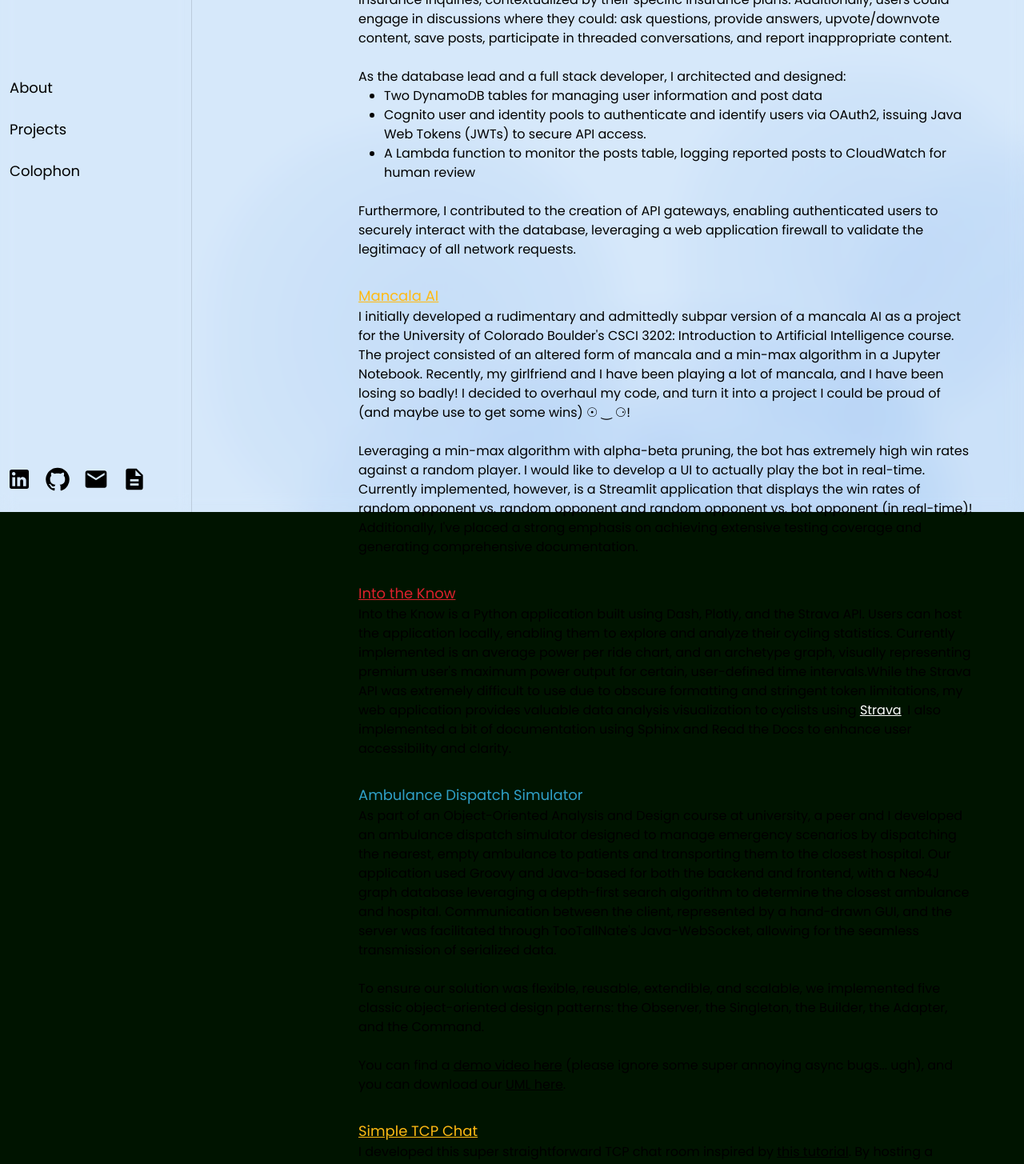
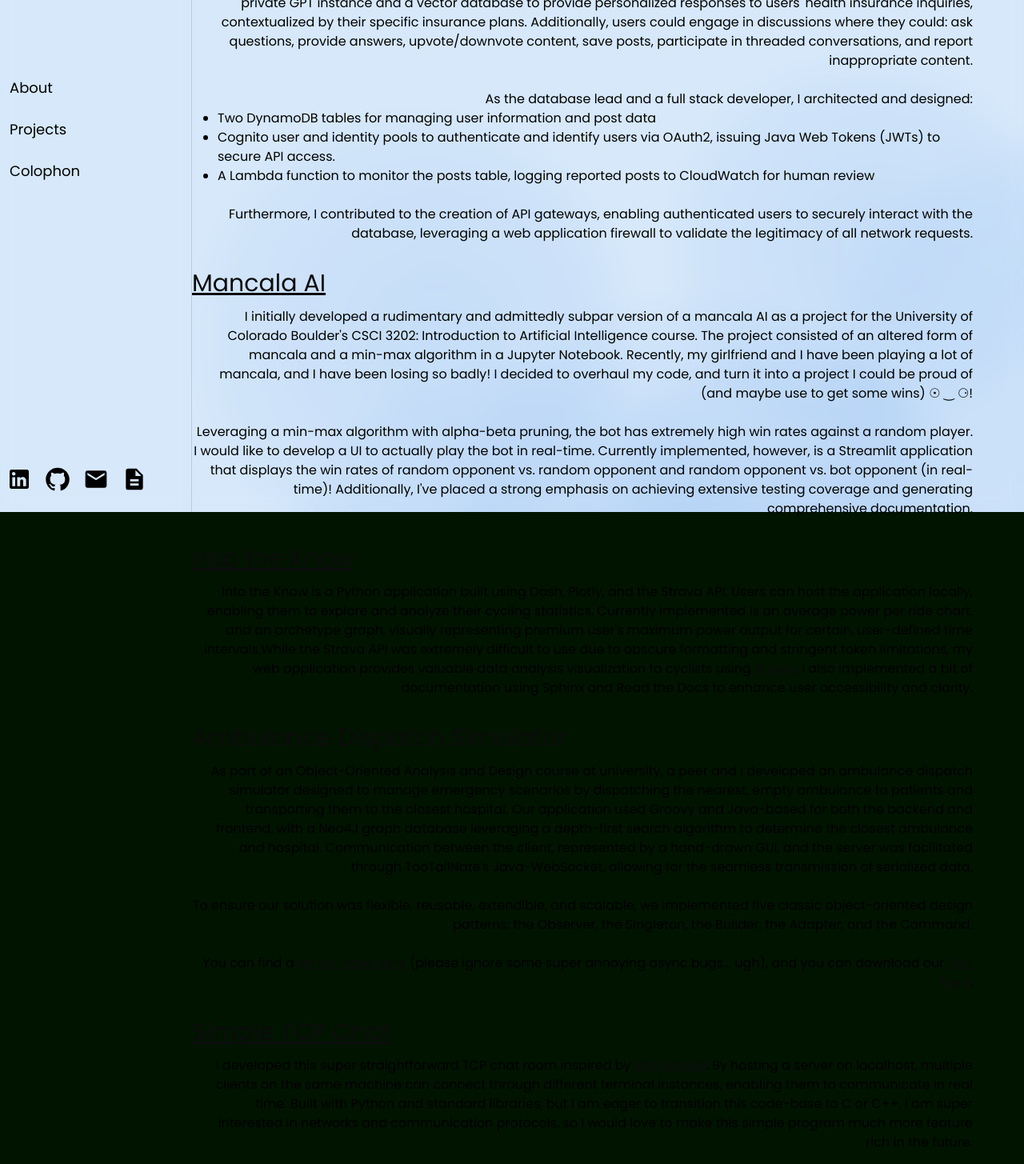
Before and after one commit to vincedbowen/vincedbowen.github.io, a Next.js app: page /projects in a window 1280 px wide. Shown: the part 160-1615 px from the top of the page at 80% size. Built offline with nearby package versions, Linux system fonts and the light colour scheme.

Commit message:
Adding projects

```diff
--- a/app/projects/page.jsx
+++ b/app/projects/page.jsx
@@ -5,20 +5,20 @@
 
 export default function Projects() {
     return (
-        <div className="flex flex-col items-end min-h-screen pr-16 pb-16">
-            <div className="max-w-3xl w-full">
+        <div className="flex flex-col items-end min-h-screen pr-16 pb-16 pt-8">
+            <div className="max-w-5xl w-full text-right">
                 <ul className="list-none">
                     <li className='pb-8'>
-                        <text className='text-lg text-light-blue'>CignaVerse</text>
-                        <br />
-                        <text>
+                        <span className='text-3xl text-black pb-3 block text-left'>CignaVerse</span>
+                        <p>
                             {`As part of my internship at Cigna, I collaborated with a team of interns to design and develop a comprehensive Android application aimed at enhancing the navigation of insurance information for policyholders.
                                     The serverless application, built using React Native and Expo, featured a community forum and an AI-powered health assistant, Vector.
                                     Vector utilized a private GPT instance and a vector database to provide personalized responses to users' health insurance inquiries, contextualized by their specific insurance plans.
                                     Additionally, users could engage in discussions where they could: ask questions, provide answers, upvote/downvote content, save posts, participate in threaded conversations, and report inappropriate content.`}
                             <br /><br />
-
                             As the database lead and a full stack developer, I architected and designed:
+                        </p>
+                        <div className="text-left w-full">
                             <ul className='list-disc ml-8'>
                                 <li>
                                     Two DynamoDB tables for managing user information and post data
@@ -30,16 +30,17 @@
                                     A Lambda function to monitor the posts table, logging reported posts to CloudWatch for human review
                                 </li>
                             </ul>
+                        </div>
+                        <p>
                             <br />
                             Furthermore, I contributed to the creation of API gateways, enabling authenticated users to securely interact with the database, leveraging a web application firewall to validate the legitimacy of all network requests.
-                        </text>
+                        </p>
                     </li>
                     <li className='pb-8'>
-                        <text className='text-lg text-yellow'>
-                            <Link href={'https://github.com/vincedbowen/mancala_ai'} className='underline hover:text-white hover:no-underline'>Mancala AI</Link>
-                        </text>
-                        <br />
-                        <text>
+                        <span className='text-3xl text-black pb-3 block text-left'>
+                            <Link href={'https://github.com/vincedbowen/mancala_ai'} className='underline text-black hover:no-underline'>Mancala AI</Link>
+                        </span>
+                        <p>
                             {`I initially developed a rudimentary and admittedly subpar version of a mancala AI as a project for the University of Colorado Boulder's CSCI 3202: Introduction to Artificial Intelligence course.
                                 The project consisted of an altered form of mancala and a min-max algorithm in a Jupyter Notebook.
                                 Recently, my girlfriend and I have been playing a lot of mancala, and I have been losing so badly!
@@ -49,45 +50,42 @@
                                 I would like to develop a UI to actually play the bot in real-time.
                                 Currently implemented, however, is a Streamlit application that displays the win rates of random opponent vs. random opponent and random opponent vs. bot opponent (in real-time)!
                                 Additionally, I've placed a strong emphasis on achieving extensive testing coverage and generating comprehensive documentation.`}
-                        </text>
+                        </p>
                     </li>
                     <li className='pb-8'>
-                        <text className='text-lg text-red'>
-                            <Link href={'https://github.com/vincedbowen/into-the-know'} className='underline hover:text-white hover:no-underline'>Into the Know</Link>
-                        </text>
-                        <br />
-                        <text>
+                        <span className='text-3xl text-black pb-3 block text-left'>
+                            <Link href={'https://github.com/vincedbowen/into-the-know'} className='underline text-black hover:no-underline'>Into the Know</Link>
+                        </span>
+                        <p>
                             {`Into the Know is a Python application built using Dash, Plotly, and the Strava API.
                                     Users can host the application locally, enabling them to explore and analyze their cycling statistics.
                                     Currently implemented is an average power per ride chart, and an archetype graph, visually representing premium user's maximum power output for certain, user-defined time intervals.`}
-                            While the Strava API was extremely difficult to use due to obscure formatting and stringent token limitations, my web application provides valuable data analysis visualization to cyclists using <Link href={'https://www.strava.com/'} className='text-white underline hover:text-red hover:no-underline'>Strava</Link>.
+                            While the Strava API was extremely difficult to use due to obscure formatting and stringent token limitations, my web application provides valuable data analysis visualization to cyclists using <Link href={'https://www.strava.com/'} className='underline text-black hover:no-underline'>Strava</Link>.
                             I also implemented a bit of documentation using Sphinx and Read the Docs to enhance user accessibility and clarity.
-                        </text>
+                        </p>
                     </li>
                     <li className='pb-8'>
-                        <text className='text-lg text-light-blue'>Ambulance Dispatch Simulator</text>
-                        <br />
-                        <text>
+                        <span className='text-3xl text-black pb-3 block text-left'>Ambulance Dispatch Simulator</span>
+                        <p>
                             {`As part of an Object-Oriented Analysis and Design course at university, a peer and I developed an ambulance dispatch simulator designed to manage emergency scenarios by dispatching the nearest, empty ambulance to patients and transporting them to the closest hospital.
                                     Our application used Groovy and Java-based for both the backend and frontend, with a Neo4J graph database leveraging a depth-first search algorithm to determine the closest ambulance and hospital.
                                     Communication between the client, represented by a hand-drawn GUI, and the server was facilitated through TooTallNate's Java-WebSocket, allowing for the seamless transmission of serialized data.`}
                             <br /><br />
                             To ensure our solution was flexible, reusable, extendible, and scalable, we implemented five classic object-oriented design patterns: the Observer, the Singleton, the Builder, the Adapter, and the Command.
                             <br /><br />
-                            You can find a <Link href={'https://www.youtube.com/watch?v=rU7HIwiWxvU'} className='underline hover:text-light-blue hover:no-underline'>demo video here</Link> (please ignore some super annoying async bugs... ugh), and you can download our <Link href={'/dispatchUML.pdf'} target="_blank" rel="noopener noreferrer" className='underline hover:text-light-blue hover:no-underline'>UML here</Link>.
-                        </text>
+                            You can find a <Link href={'https://www.youtube.com/watch?v=rU7HIwiWxvU'} className='underline text-black hover:no-underline'>demo video here</Link> (please ignore some super annoying async bugs... ugh), and you can download our <Link href={'/dispatchUML.pdf'} target="_blank" rel="noopener noreferrer" className='underline text-black hover:no-underline'>UML here</Link>.
+                        </p>
                     </li>
                     <li className='pb-8'>
-                        <span className='text-lg text-yellow'>
-                            <Link href={'https://github.com/vincedbowen/simple-tcp-chat'} className='underline hover:text-white hover:no-underline'>Simple TCP Chat</Link>
+                        <span className='text-3xl text-black pb-3 block text-left'>
+                            <Link href={'https://github.com/vincedbowen/simple-tcp-chat'} className='underline text-black hover:no-underline'>Simple TCP Chat</Link>
                         </span>
-                        <br />
-                        <text>
-                            I developed this super straightforward TCP chat room inspired by <Link href={'https://www.youtube.com/watch?v=SimNmTciQTs'} className='underline hover:text-yellow hover:no-underline'>this tutorial</Link>.
+                        <p>
+                            I developed this super straightforward TCP chat room inspired by <Link href={'https://www.youtube.com/watch?v=SimNmTciQTs'} className='underline text-black hover:no-underline'>this tutorial</Link>.
                             By hosting a server on localhost, multiple clients on the same machine can connect through different terminal instances, enabling them to communicate in real time.
                             Built with Python and standard libraries, but I am eager to transition this code-base to C or C++.
                             I am super interested in networks and communication protocols, so I would love to make this simple program much more feature rich in the future.
-                        </text>
+                        </p>
                     </li>
                 </ul>
             </div>
```
